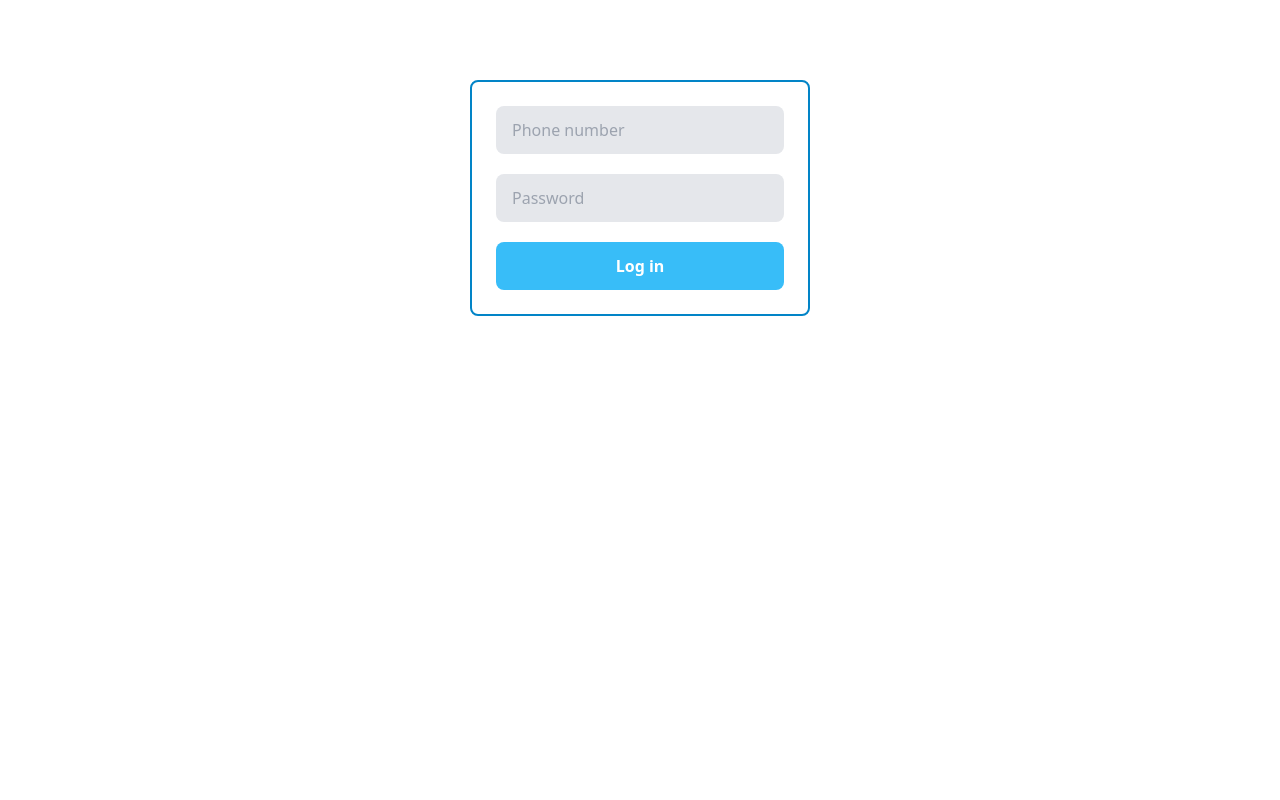
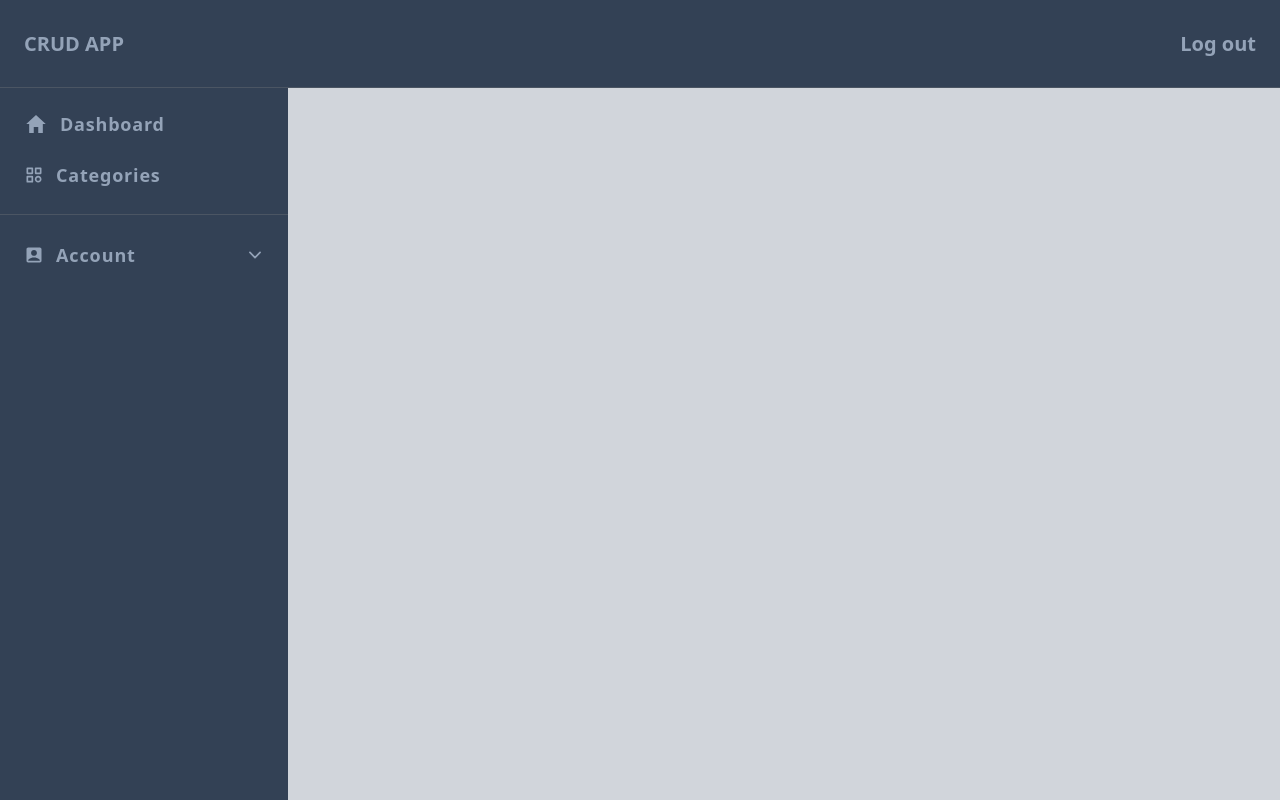
Before and after one commit to Webprojon/autozoom-admin-clone, a React (Vite) app: page / in a window 1280 px wide. Built offline with nearby package versions, Linux system fonts and the light colour scheme.

Commit message:
added layout

```diff
--- a/package.json
+++ b/package.json
@@ -13,6 +13,7 @@
     "react": "^18.3.1",
     "react-dom": "^18.3.1",
     "react-hot-toast": "^2.4.1",
+    "react-icons": "^5.2.1",
     "react-router-dom": "^6.26.0"
   },
   "devDependencies": {
--- a/src/App.tsx
+++ b/src/App.tsx
@@ -1,25 +1,33 @@
-import Home from "./Home/Home";
-import { Routes, Route, useNavigate } from "react-router-dom";
-import LogIn from "./LogIn/LogIn";
+import Home from "./pages/Home";
+import { Routes, Route, useNavigate, useLocation } from "react-router-dom";
+import LogIn from "./components/LogIn";
 import { useEffect } from "react";
+import Categories from "./pages/Categories";
+import Header from "./components/Header";
+import Settings from "./pages/Settings";
 
 function App() {
 	const navigate = useNavigate();
 	const userToken = localStorage.getItem("loginToken");
+	const location = useLocation();
+	const pathname = location.pathname !== "/login";
 
 	useEffect(() => {
 		if (userToken?.includes("eyJhbGciOiJIUzI1NiIsInR5cCI6IkpXVCJ9.ey")) {
-			navigate("/home");
+			navigate("/dashboard");
 		} else {
 			navigate("/");
 		}
 	}, []);
 
 	return (
-		<section>
+		<section className="bg-gray-300 h-[100vh]">
+			{pathname ? <Header /> : null}
 			<Routes>
-				<Route path="/" element={<LogIn />} />
-				<Route path="/home" element={<Home />} />
+				<Route path="/login" element={<LogIn />} />
+				<Route path="/dashboard" element={<Home />} />
+				<Route path="/categories" element={<Categories />} />
+				<Route path="/settings" element={<Settings />} />
 			</Routes>
 		</section>
 	);
--- a/src/Home/Home.tsx
+++ /dev/null
@@ -1,24 +0,0 @@
-import { useNavigate } from "react-router-dom";
-
-export default function Home() {
-	const navigate = useNavigate();
-
-	const logOut = () => {
-		setTimeout(() => {
-			localStorage.removeItem("loginToken");
-			navigate("/");
-		}, 1200);
-	};
-
-	return (
-		<section className="m-16 text-center">
-			<h2 className="font-bold text-[38px]">This is home page !</h2>
-			<button
-				onClick={logOut}
-				className="mt-4 bg-red-400 hover:bg-red-500 hover:scale-105 active:scale-100 transition-all py-2 px-6 text-white font-semibold rounded-lg"
-			>
-				Log out
-			</button>
-		</section>
-	);
-}
--- /dev/null
+++ b/src/components/Header.tsx
@@ -0,0 +1,86 @@
+import { useState } from "react";
+import { RiLogoutBoxLine } from "react-icons/ri";
+import { IoChevronDown, IoChevronUp, IoSettingsSharp } from "react-icons/io5";
+import { Link, useNavigate } from "react-router-dom";
+import { MdAccountBox } from "react-icons/md";
+import { IoMdHome } from "react-icons/io";
+import { BiCategory } from "react-icons/bi";
+
+export default function Header() {
+	const [toggleMenu, setToggleMenu] = useState<boolean>(false);
+	const navigate = useNavigate();
+
+	const logOut = () => {
+		setTimeout(() => {
+			localStorage.removeItem("loginToken");
+			navigate("/login");
+		}, 1200);
+	};
+
+	const handleToggleNav = () => {
+		setToggleMenu(!toggleMenu);
+	};
+
+	//${isVisible ? "translate-x-0" : "-translate-x-full"}
+	return (
+		<header className="z-[999]">
+			<nav className="flex justify-between items-center px-6 bg-slate-700 h-[11vh] border-b border-gray-600 text-slate-400 font-bold text-[20px]">
+				<h2>CRUD APP</h2>
+				<button onClick={logOut}>Log out</button>
+			</nav>
+
+			<aside
+				className={`pt-2 z-10 fixed left-0 bg-slate-700 min-h-screen w-[18rem] transition-transform duration-200
+					font-semibold tracking-wider text-slate-400 md:translate-x-0`}
+			>
+				<Link
+					to="/dashboard"
+					className="flex items-center gap-x-3 text-lg py-[.6rem] hover:bg-slate-800 px-3 my-1 mx-3 rounded-md"
+				>
+					<IoMdHome className="size-6" />
+					Dashboard
+				</Link>
+				<Link
+					to="/categories"
+					className="flex items-center gap-x-3 text-lg py-[.6rem] hover:bg-slate-800 px-3 my-1 mx-3 rounded-md"
+				>
+					<BiCategory className="size-5" />
+					Categories
+				</Link>
+				<div className="my-4 border-b border-gray-600 dark:border-gray-600"></div>
+				<div
+					onClick={handleToggleNav}
+					className="flex flex-col text-lg py-[.6rem] text-slate-400 font-semibold hover:bg-slate-800
+					 px-3 my-1 mx-3 rounded-md tracking-wider cursor-pointer"
+				>
+					<div className="flex items-center justify-between gap-x-3">
+						<span className="flex items-center gap-x-3">
+							<MdAccountBox className="size-5" />
+							Account
+						</span>
+						{toggleMenu ? <IoChevronUp /> : <IoChevronDown />}
+					</div>
+				</div>
+				{toggleMenu && (
+					<div className="tracking-wider text-slate-400 font-semibold">
+						<Link
+							to="/settings"
+							className="flex items-center gap-x-3 text-lg py-[.6rem] hover:bg-slate-800 px-3 my-1 mx-3 mr-5 ml-5 rounded-md"
+						>
+							<IoSettingsSharp className="size-5" />
+							Settings
+						</Link>
+
+						<button
+							onClick={logOut}
+							className="w-[85%] flex items-center gap-x-3 text-lg py-[.6rem] hover:bg-slate-800 px-3 my-1 mx-3 mr-5 ml-5 rounded-md"
+						>
+							<RiLogoutBoxLine className="size-5" />
+							Log out
+						</button>
+					</div>
+				)}
+			</aside>
+		</header>
+	);
+}
--- a/src/LogIn/LogIn.tsx
+++ b/src/components/LogIn.tsx
@@ -31,7 +31,7 @@ export default function LogIn() {
 				localStorage.setItem("loginToken", logintoken);
 				toast.success("Successfully logged in!");
 				setTimeout(() => {
-					navigate("/home");
+					navigate("/");
 				}, 1200);
 				setPhoneNumber("");
 				setPassword("");
@@ -44,27 +44,31 @@ export default function LogIn() {
 	};
 
 	return (
+		<div className="absolute top-[18rem] left-1/2 -translate-y-1/2 -translate-x-1/2">
 			<form
 				onSubmit={LogInBek}
-			className="border-2 border-sky-600 flex flex-col gap-y-5 w-[340px] mx-auto mt-20 rounded-lg p-6"
+				className="border-2 bg-slate-700 flex flex-col justify-center gap-y-5 h-[40vh] w-[400px] rounded-lg p-6 font-medium text-slate-200 tracking-wider"
 			>
 				<input
 					type="text"
+					required
+					value={phoneNumber}
 					placeholder="Phone number"
-				value={phoneNumber}
 					onChange={(e) => setPhoneNumber(e.target.value)}
-				className="outline-none py-3 px-4 bg-gray-200 rounded-lg"
+					className="outline-none py-3 px-4 bg-slate-600 rounded-lg placeholder:text-slate-200"
 				/>
 				<input
+					required
 					type="password"
 					placeholder="Password"
 					value={password}
 					onChange={(e) => setPassword(e.target.value)}
-				className="outline-none py-3 px-4 bg-gray-200 rounded-lg"
+					className="outline-none py-3 px-4 bg-slate-600 rounded-lg placeholder:text-slate-200"
 				/>
-			<button className="bg-sky-400 hover:bg-sky-500 hover:scale-105 active:scale-100 transition-all py-3 px-4 text-white font-semibold rounded-lg">
+				<button className="bg-slate-400 hover:bg-slate-500 transition-all py-3 px-4 text-white rounded-lg">
 					Log in
 				</button>
 			</form>
+		</div>
 	);
 }
--- /dev/null
+++ b/src/pages/Categories.tsx
@@ -0,0 +1,9 @@
+export default function Categories() {
+	return (
+		<section className="ml-[19.5rem] mt-3">
+			<h2 className="text-black/75 font-bold text-[26px] tracking-wide">
+				Categories
+			</h2>
+		</section>
+	);
+}
--- /dev/null
+++ b/src/pages/Home.tsx
@@ -0,0 +1,9 @@
+export default function Home() {
+	return (
+		<section className="ml-[19.5rem] mt-3">
+			<h2 className="text-black/75 font-bold text-[26px] tracking-wide">
+				Home
+			</h2>
+		</section>
+	);
+}
--- /dev/null
+++ b/src/pages/Settings.tsx
@@ -0,0 +1,9 @@
+export default function Settings() {
+	return (
+		<section className="ml-[19.5rem] mt-3">
+			<h2 className="text-black/75 font-bold text-[26px] tracking-wide">
+				Settings
+			</h2>
+		</section>
+	);
+}
```
Also changed, not shown: 1 other file (tests, documents, lock files or other folders). Lines whose indentation alone changed are shown as unchanged.
